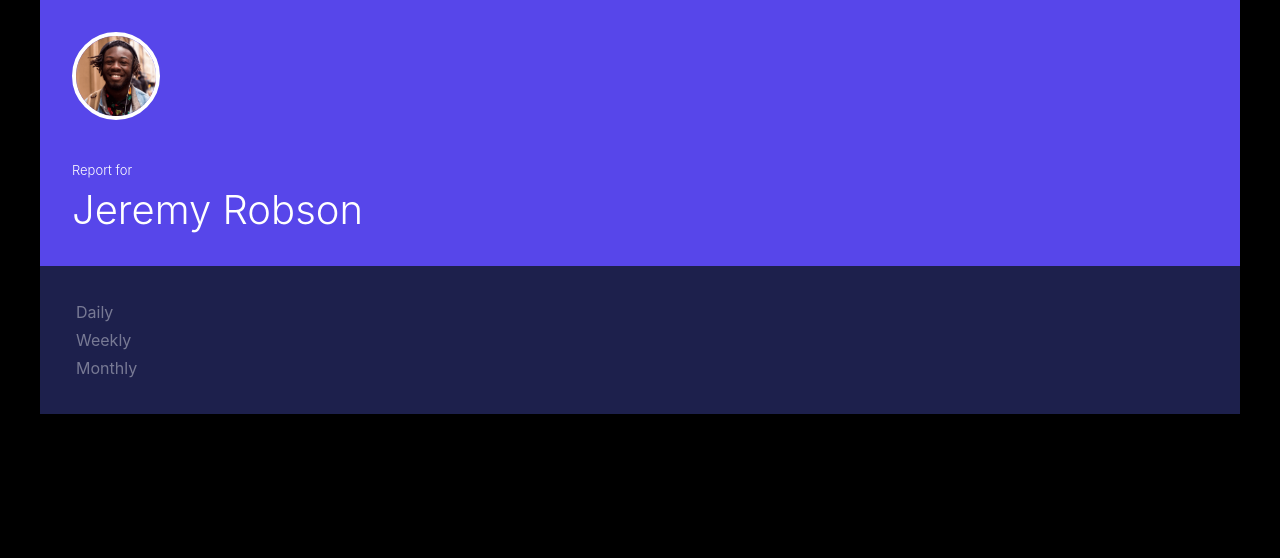
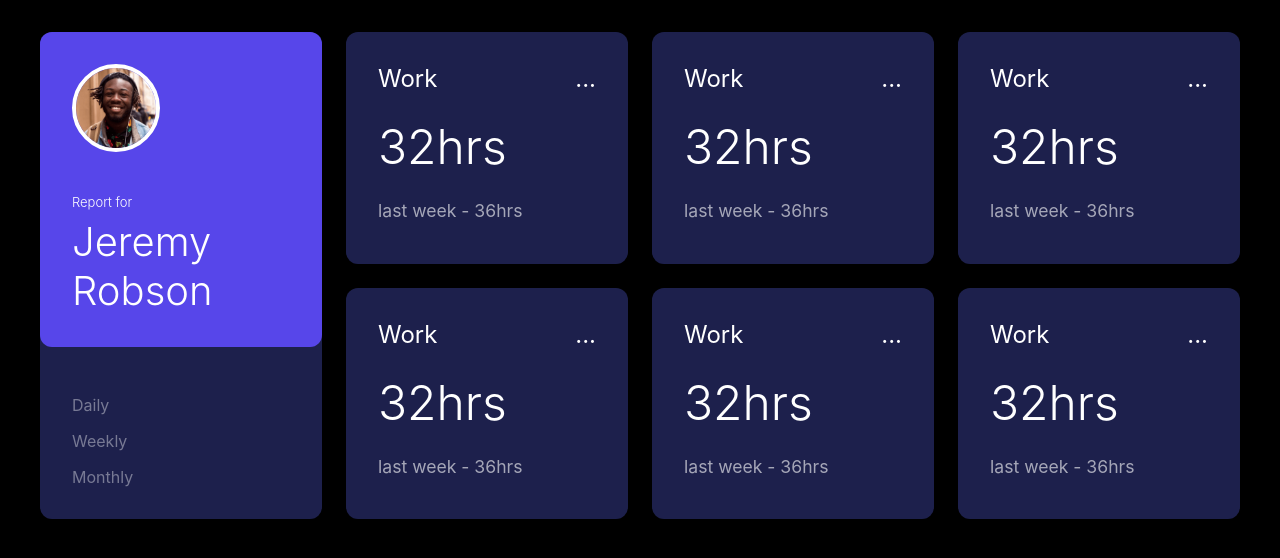
Before and after one commit to NunezAN/next-css-practice, a Next.js app: page /TimeTrackingDashboard in a window 1280 px wide. Shown: the top 558 px of the page. Built offline with nearby package versions, Linux system fonts and the light colour scheme.

Commit message:
completed Time tracking dashboard styling

```diff
--- a/pages/TimeTrackingDashboard.jsx
+++ b/pages/TimeTrackingDashboard.jsx
@@ -24,18 +24,53 @@ const TimeTrackingDashboard = () => {
         </ul>
       </div>
       <div className={styling.timeCard}>
-        <div>
+        <div className={styling.timeCard__title}>
           <span>Work</span>
           <span>...</span>
         </div>
-        <h4>32hrs</h4>
-        <span>last week - 36hrs</span>
+        <h4 className={styling.timeCard__hours}>32hrs</h4>
+        <span className={styling.timeCard__last}>last week - 36hrs</span>
       </div>
-      <div className={styling.timeCard}></div>
-      <div className={styling.timeCard}></div>
-      <div className={styling.timeCard}></div>
-      <div className={styling.timeCard}></div>
-      <div className={styling.timeCard}></div>
+      <div className={styling.timeCard}>
+        <div className={styling.timeCard__title}>
+          <span>Work</span>
+          <span>...</span>
+        </div>
+        <h4 className={styling.timeCard__hours}>32hrs</h4>
+        <span className={styling.timeCard__last}>last week - 36hrs</span>
+      </div>
+      <div className={styling.timeCard}>
+        <div className={styling.timeCard__title}>
+          <span>Work</span>
+          <span>...</span>
+        </div>
+        <h4 className={styling.timeCard__hours}>32hrs</h4>
+        <span className={styling.timeCard__last}>last week - 36hrs</span>
+      </div>
+      <div className={styling.timeCard}>
+        <div className={styling.timeCard__title}>
+          <span>Work</span>
+          <span>...</span>
+        </div>
+        <h4 className={styling.timeCard__hours}>32hrs</h4>
+        <span className={styling.timeCard__last}>last week - 36hrs</span>
+      </div>
+      <div className={styling.timeCard}>
+        <div className={styling.timeCard__title}>
+          <span>Work</span>
+          <span>...</span>
+        </div>
+        <h4 className={styling.timeCard__hours}>32hrs</h4>
+        <span className={styling.timeCard__last}>last week - 36hrs</span>
+      </div>
+      <div className={styling.timeCard}>
+        <div className={styling.timeCard__title}>
+          <span>Work</span>
+          <span>...</span>
+        </div>
+        <h4 className={styling.timeCard__hours}>32hrs</h4>
+        <span className={styling.timeCard__last}>last week - 36hrs</span>
+      </div>
     </div>
   );
 };
--- a/styles/TimeTrackingDashboard.module.css
+++ b/styles/TimeTrackingDashboard.module.css
@@ -1,6 +1,10 @@
 .container {
   max-width: 1200px;
   margin: auto;
+  display: grid;
+  gap: 1.5rem;
+  grid-template-columns: repeat(4, 1fr);
+  padding: 2rem;
 }
 .userName {
   color: white;
@@ -16,29 +20,74 @@
   border-radius: 99%;
   margin-bottom: 1rem;
 }
+.userDetails {
+  grid-row-start: 1;
+  grid-row-end: 3;
+  background-color: #1d204c;
+  border-radius: 12px;
+}
 .userInfo {
   padding: 2rem;
+  border-radius: 12px;
 }
 .userInfo {
   background-color: #5746ea;
 }
 .timeOptions {
-  background-color: #1d204c;
   color: white;
-
   list-style: none;
   margin: 0;
   padding: 2rem;
-
 }
 .userName__sm {
   font-size: small;
 }
-.timeOption{
-    padding: .25rem;
-    cursor: pointer;
-    opacity: 40%;
+.timeOption {
+  padding-top: 1rem;
+  cursor: pointer;
+  opacity: 40%;
 }
-.timeOption:hover{
-    opacity: 100%;
+.timeOption:hover {
+  opacity: 100%;
 }
+.timeCard {
+  background-color: #1d204c;
+  padding: 2rem;
+  border-radius: 12px;
+}
+.timeCard__title {
+  display: flex;
+  align-items: center;
+  justify-content: space-between;
+  color: white;
+  font-size: 1.5rem;
+}
+.timeCard__hours {
+  color: white;
+  font-size: 3rem;
+  margin: 0;
+  padding: 1.5rem 0;
+  font-weight: 300;
+}
+.timeCard__last {
+  color: white;
+  opacity: 60%;
+  font-size: 1.1rem;
+}
+@media (max-width: 600px) {
+  .container {
+    display: flex;
+    flex-direction: column;
+  }
+  .userInfo {
+    display: flex;
+    align-items: center;
+    justify-content: space-around;
+  }
+  .timeOptions {
+    display: flex;
+    font-size: 1.5rem;
+    align-items: center;
+    justify-content: space-around;
+  }
+}
```
